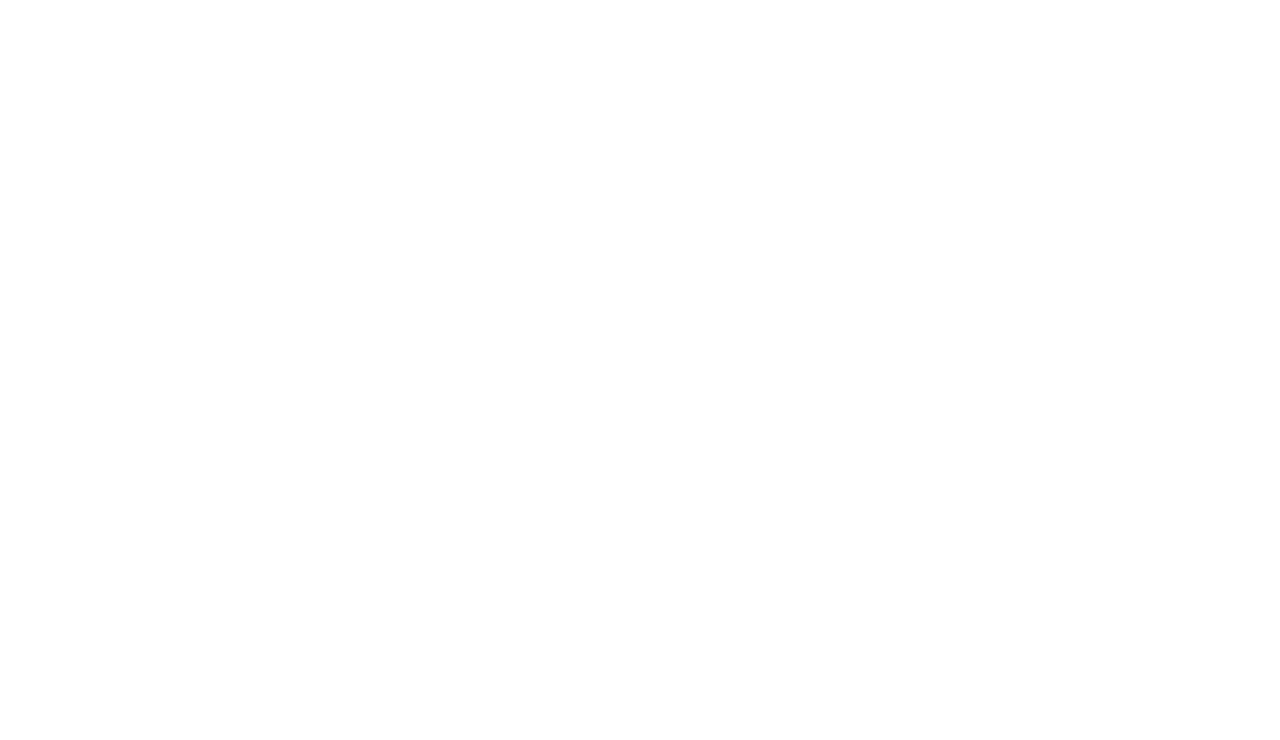
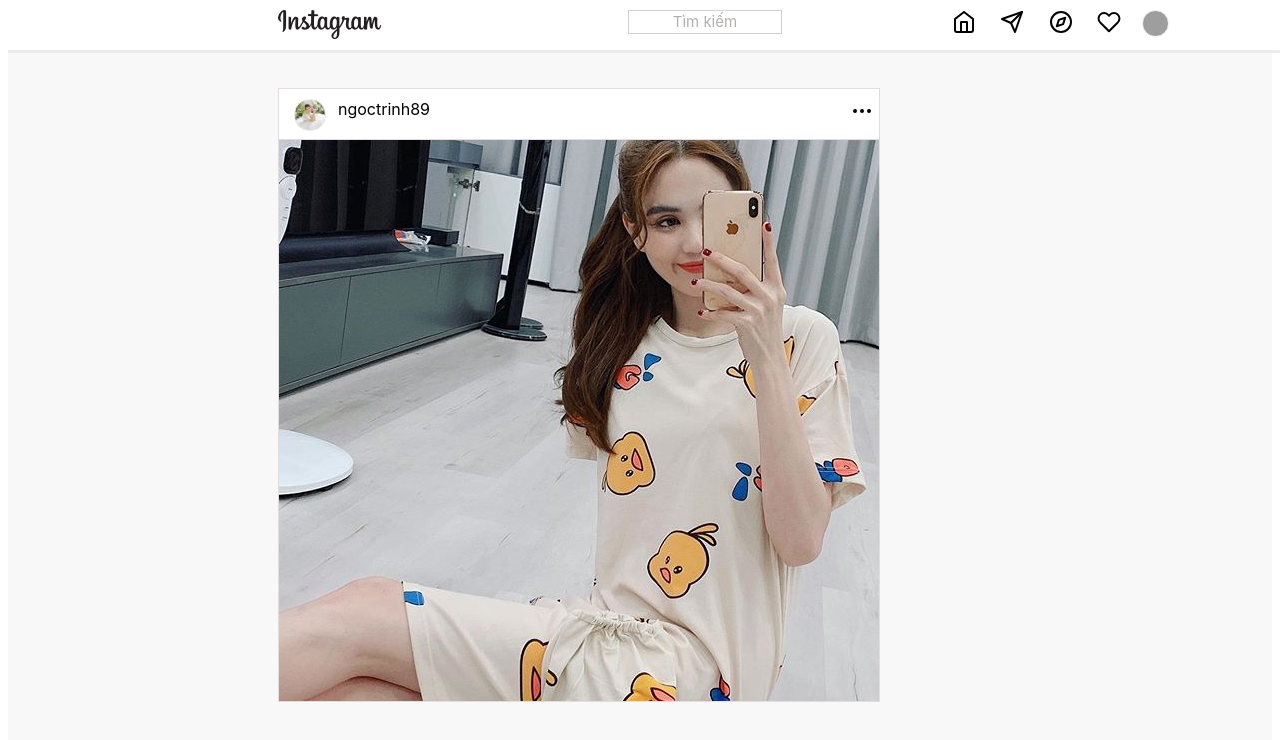
Before and after one commit to ba-ppp/Instagram, a plain HTML site: page index.html in a window 1280 px wide. Shown: the top 740 px of the page. Drawn offline with Linux system fonts and the light colour scheme; grey boxes are pictures that could not be loaded.

Commit message:
Head and a part of left body

```diff
--- /dev/null
+++ b/css/body.css
@@ -0,0 +1,39 @@
+.compo1-head{
+    margin-left: 270px;
+    border: 1px solid #e2dede;
+    height: 50px;
+    width: 600px;
+    position: relative;
+    top: 80px;
+    display: flex;
+    background-color: white;
+
+}
+.avt{
+    border: 1px solid #ececec;
+    height: 30px;
+    width: 30px;
+    margin-top: 10px;
+    border-radius: 15px;
+    margin-left: 15px;
+    background-image: url(/images/Ngoc-Trinh-avt.jpg);
+    background-position: center;
+    background-size: cover;
+}
+.compo1-name{
+    margin-left: 12px;
+    margin-top: 10px;
+}
+.more{
+    margin-left: 420px;
+    margin-top: 10px;
+}
+
+.compo1-body{
+    width: 600px;
+    height: 600px;
+    background-image: url(/images/Ngoc-Trinh.jpg);
+    margin-left: 270px;
+    border: 1px solid #e2dede;
+    margin-top: 40px;
+}
--- /dev/null
+++ b/css/taskbar.css
@@ -0,0 +1,80 @@
+body{
+    font-family: -apple-system,BlinkMacSystemFont,"Segoe UI",Roboto,Helvetica,Arial,sans-serif;
+}
+.main{
+    background-color: #f8f8f8;;
+    height: 10000px;
+    width: 100%;
+}
+
+.taskbar{
+    width: 100%;
+    margin-top: -8px;
+    border-bottom-style:solid;
+    border-color: #ececec;
+
+    position: fixed;
+    background-color: white;
+}
+.taskbar-body{
+    display: flex;
+    margin-top: 10px;
+}
+.insta{
+    background-image: url(/images/735145cfe0a4.png);
+    background-repeat: no-repeat;
+    height: 30px;
+    margin-left: 270px;
+    margin-bottom: 10px;
+    width: 120px;
+}
+
+
+.bor-input{
+    border: 1px solid #d5d1d1;
+    height: 22px;
+    width: 210px;
+    margin-left: 230px;
+    text-align: center;
+}
+.find{
+    color: #b4aeae;
+    font-size: 15px;
+    font-family: inherit;
+}
+
+.icon{
+    width: 700px;
+}
+.home{
+    margin-left: 170px;
+    width: 0px;
+}
+.send{
+    margin-left: 20px;
+    width: 0px;
+}
+.compass{
+    margin-left: 20px;
+    width: 0px;
+}
+.heart{
+    margin-left: 20px;
+    width: 0px;
+}
+.mypro{
+    border: 1px solid #ececec;
+    height: 25px;
+    width: 25px;
+    border-radius: 19px;
+    margin-top: -28px;
+    margin-left: 360px;
+    background-image: url(/images/Myprofile.JPG);
+    background-position: center;
+    background-size: cover;
+}
+
+a{
+    text-decoration: none;
+    color: black;
+}
--- a/index.html
+++ b/index.html
@@ -3,5 +3,41 @@
     <head>
         <title>Instagram</title>
         <link rel="icon" type="image/ico" href="favicon.ico"/>
+        <link rel="stylesheet" href="./css/taskbar.css">
+        <link rel="stylesheet" href="./css/body.css">
+        <meta charset="utf8">
     </head>
+    <body>
+
+            <div class="taskbar">
+                <div class="taskbar-body">
+                    <div>
+                        <a href="https://www.instagram.com"><div class="insta"></div></a>
+                    </div>
+                    <div class="bor-input">
+                        <span class="find">Tìm kiếm</span>
+                    </div>
+                    <div class="icon">
+                        <a href="https://www.instagram.com"><span class="home"><svg xmlns="http://www.w3.org/2000/svg" width="24" height="24" viewBox="0 0 24 24" fill="none" stroke="currentColor" stroke-width="2" stroke-linecap="round" stroke-linejoin="round" class="feather feather-home"><path d="M3 9l9-7 9 7v11a2 2 0 0 1-2 2H5a2 2 0 0 1-2-2z"></path><polyline points="9 22 9 12 15 12 15 22"></polyline></svg></span></a>
+                        <a href="https://www.instagram.com/direct/inbox/"><span class="send"><svg xmlns="http://www.w3.org/2000/svg" width="24" height="24" viewBox="0 0 24 24" fill="none" stroke="currentColor" stroke-width="2" stroke-linecap="round" stroke-linejoin="round" class="feather feather-send"><line x1="22" y1="2" x2="11" y2="13"></line><polygon points="22 2 15 22 11 13 2 9 22 2"></polygon></svg></span></a>
+                        <a href="https://www.instagram.com/explore/"><span class="compass"><svg xmlns="http://www.w3.org/2000/svg" width="24" height="24" viewBox="0 0 24 24" fill="none" stroke="currentColor" stroke-width="2" stroke-linecap="round" stroke-linejoin="round" class="feather feather-compass"><circle cx="12" cy="12" r="10"></circle><polygon points="16.24 7.76 14.12 14.12 7.76 16.24 9.88 9.88 16.24 7.76"></polygon></svg></span></a>
+                        <a href="#"><span class="heart"><svg xmlns="http://www.w3.org/2000/svg" width="24" height="24" viewBox="0 0 24 24" fill="none" stroke="currentColor" stroke-width="2" stroke-linecap="round" stroke-linejoin="round" class="feather feather-heart"><path d="M20.84 4.61a5.5 5.5 0 0 0-7.78 0L12 5.67l-1.06-1.06a5.5 5.5 0 0 0-7.78 7.78l1.06 1.06L12 21.23l7.78-7.78 1.06-1.06a5.5 5.5 0 0 0 0-7.78z"></path></svg></span></a>
+                        <a href="#"><div class="mypro"></div></a>
+                    </div>
+                </div>
+            </div>
+        <div class="main">
+            <div class="compo1">
+                <div class="compo1-head">
+                    <div class="avt"></div>
+                    <div class="compo1-name">ngoctrinh89</div>
+                    <div class="more"><svg xmlns="http://www.w3.org/2000/svg" width="24" height="24" viewBox="0 0 24 24" fill="none" stroke="currentColor" stroke-width="2" stroke-linecap="round" stroke-linejoin="round" class="feather feather-more-horizontal"><circle cx="12" cy="12" r="1"></circle><circle cx="19" cy="12" r="1"></circle><circle cx="5" cy="12" r="1"></circle></svg></div>
+                </div>
+                <div class="compo1-body">
+
+                </div>
+            </div>
+
+        </div>
+    </body>
 </html>
```
Also changed, not shown: images/735145cfe0a4.png (added), images/Ngoc-Trinh-avt.jpg (added), images/Ngoc-Trinh.jpg (added), images/icon/more-horizontal.svg (added), images/icon/send.svg (added), package/package.json (renamed from package.json), 3 other files.
